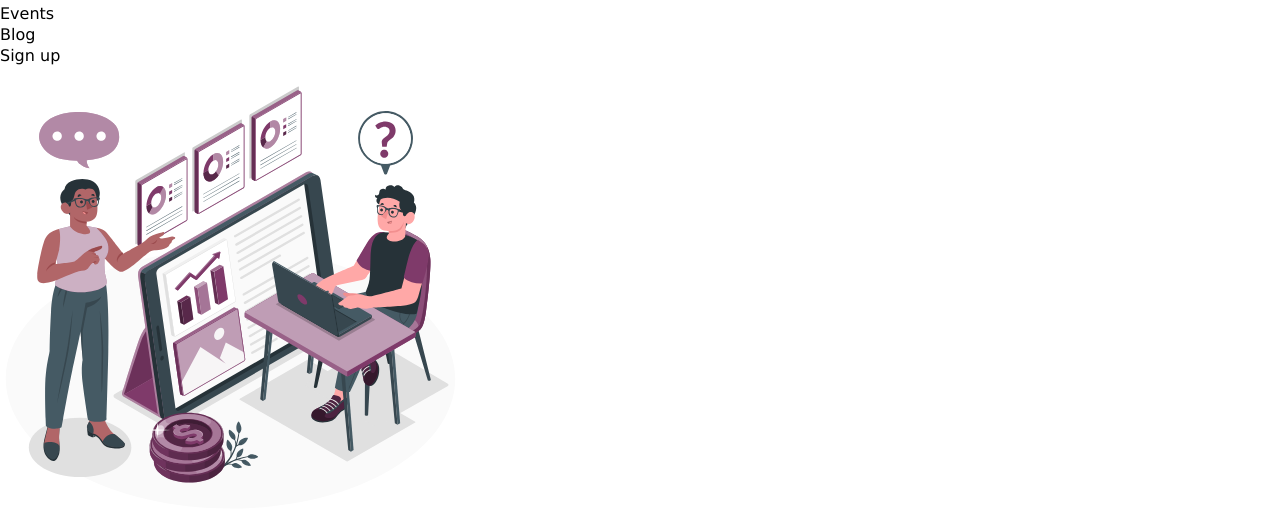
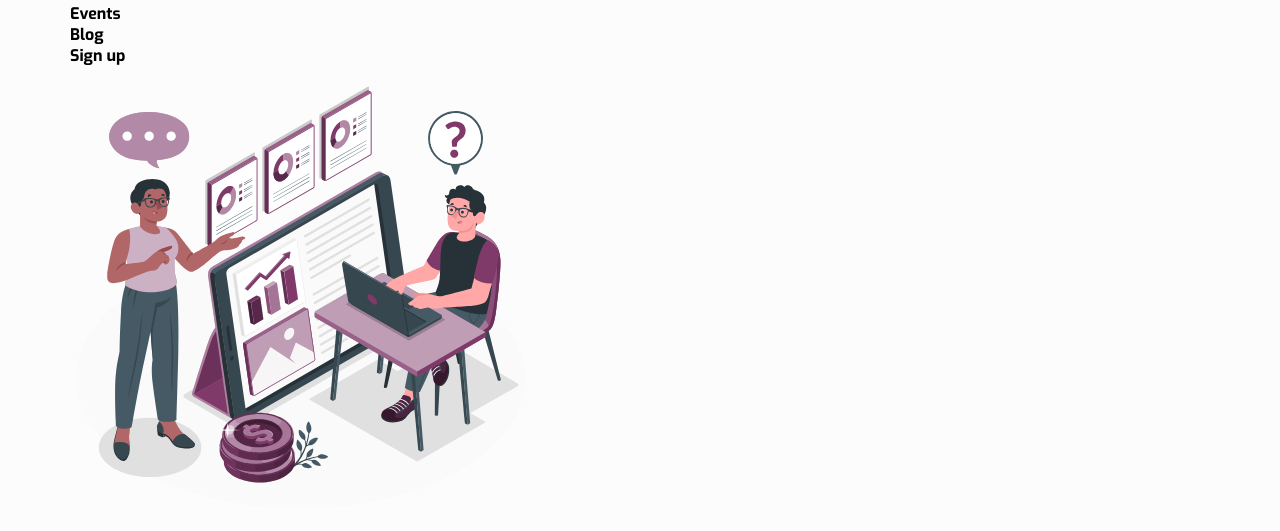
Before and after one commit to BohdanKoleiko/Galaktica, a website: page src/index.html in a window 1280 px wide. Shown: the part 91-622 px from the top of the page. Drawn offline with nearby package versions, Linux system fonts and the light colour scheme; files that its build step writes are made by us from their sources.

Commit message:
base styles connected

```diff
--- a/src/scss/base/_bariables.scss
+++ /dev/null
@@ -1,2 +0,0 @@
-$desctop-gradient: linear-gradient();
-$mobile-gradient: liner-gradient();
--- a/src/scss/base/_fonts.scss
+++ b/src/scss/base/_fonts.scss
@@ -37,33 +37,3 @@
    font-style: normal;
    font-display: swap;
 }
-
-@font-face {
-   font-family: "Poppins";
-   src: url("../../fonts/Poppins/Poppins-SemiBold.woff2") format("woff2"),
-      url("../../fonts/Poppins/Poppins-SemiBold.woff") format("woff"),
-      url("../../fonts/Poppins/Poppins-SemiBold.ttf") format("truetype");
-   font-weight: 600;
-   font-style: normal;
-   font-display: swap;
-}
-
-@font-face {
-   font-family: "Poppins";
-   src: url("../../fonts/Poppins/Poppins-Bold.woff2") format("woff2"),
-      url("../../fonts/Poppins/Poppins-Bold.woff") format("woff"),
-      url("../../fonts/Poppins/Poppins-Bold.ttf") format("truetype");
-   font-weight: bold;
-   font-style: normal;
-   font-display: swap;
-}
-
-@font-face {
-   font-family: "Poppins";
-   src: url("../../fonts/Poppins/Poppins-Medium.woff2") format("woff2"),
-      url("../../fonts/Poppins/Poppins-Medium.woff") format("woff"),
-      url("../../fonts/Poppins/Poppins-Medium.ttf") format("truetype");
-   font-weight: 500;
-   font-style: normal;
-   font-display: swap;
-}
--- /dev/null
+++ b/src/scss/base/_variables.scss
@@ -0,0 +1,11 @@
+$main-white: #fdfcfc;
+
+$header-color: #313131;
+$txt-color: #585858;
+
+$decorate-color: #e9a923;
+
+$bg-color-1: #7f3a6a;
+$bg-color-2: #e9a923;
+$bg-color-3: #f9f1ee;
+$bg-color-4: #f1e9ee;
--- /dev/null
+++ b/src/scss/blocks/_header.scss
@@ -0,0 +1,2 @@
+.header {
+}
--- a/src/scss/style.scss
+++ b/src/scss/style.scss
@@ -1,9 +1,30 @@
 @import "./base/normalize";
 @import "./base/reset.local";
+@import "./base/fonts";
+@import "./base/variables";
 
 body {
-   font-family: Verdana, Geneva, Tahoma, sans-serif;
+   font-family: "Exo", "Open Sans", sans-serif;
    font-size: 16px;
    font-weight: 400;
    line-height: 1.3;
+   background-color: #fdfcfc;
 }
+
+html,
+body {
+   height: 100%;
+}
+
+.content-wrapper {
+   display: flex;
+   flex-direction: column;
+   justify-content: space-between;
+   min-height: 100%;
+}
+
+.container {
+   max-width: 1220px;
+   margin: 0 auto;
+   padding: 0 40px;
+}
```
Also changed, not shown: src/scss/base/_mixins.scss (added).
